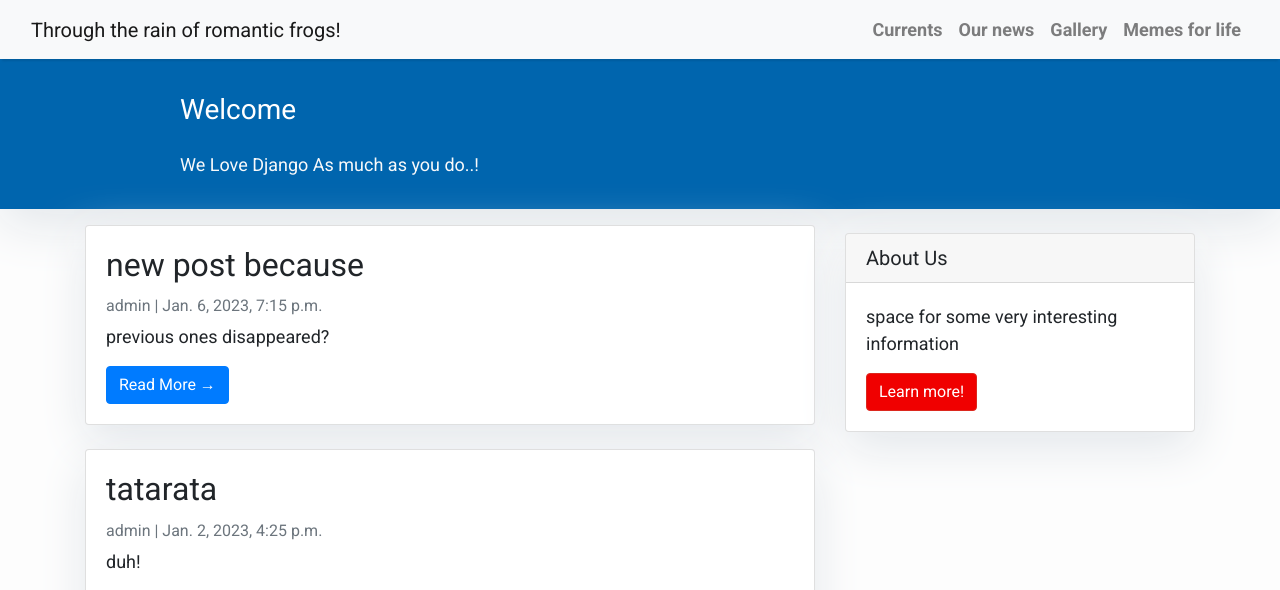
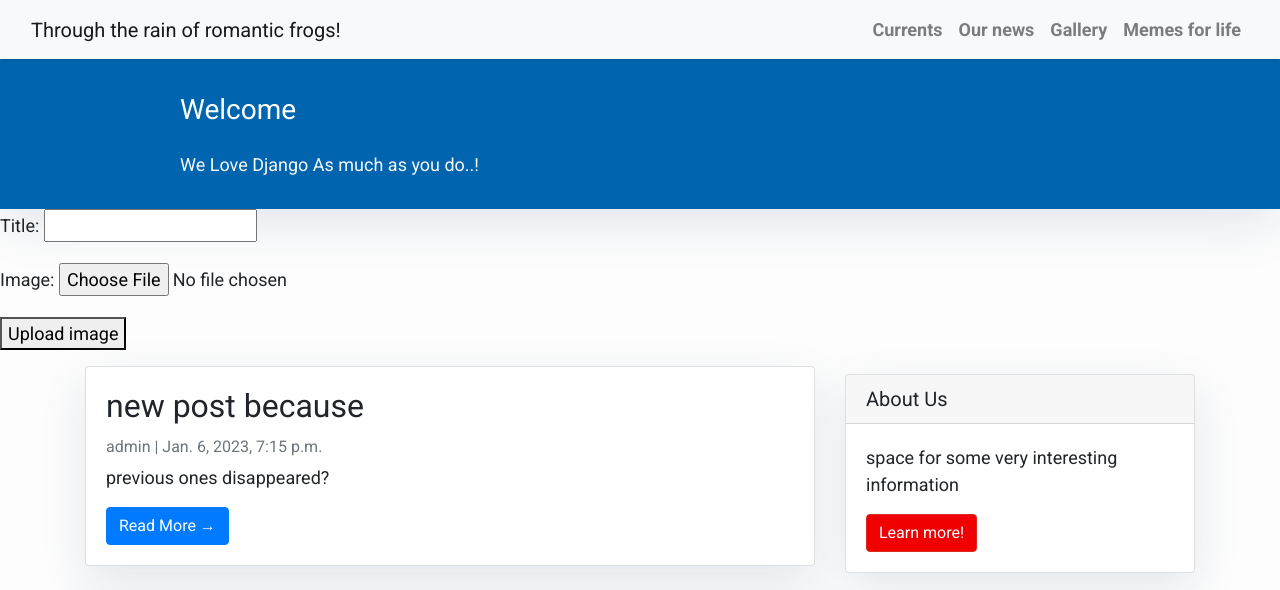
Before and after one commit to touhf/django_project, a Django app: template templates/index.html in a window 1280 px wide. Shown: the top 590 px of the page. Run offline with Django 4.2, Linux system fonts and the light colour scheme; the template is opened without the code that fills it: values that come from a table or form of the project are taken from there, others are empty; data comes from the database, SQL or seed files in the repository; both versions use the stored data as it was after the commit; some libraries are stand-ins or nearby versions.

Commit message:
uplading images

```diff
--- a/blog/forms.py
+++ b/blog/forms.py
@@ -1,4 +1,4 @@
-from .models import Comment
+from .models import Comment, Image
 from django import forms
 
 
@@ -6,3 +6,9 @@ class CommentForm(forms.ModelForm):
     class Meta:
         model = Comment
         fields = ('name', 'email', 'body')
+
+
+class ImageForm(forms.ModelForm):
+    class Meta:
+        model = Image
+        fields = '__all__'
--- a/blog/models.py
+++ b/blog/models.py
@@ -37,3 +37,11 @@ class Comment(models.Model):
 
     def __str__(self):
         return 'Comment {} by {}'.format(self.body, self.name)
+
+
+class Image(models.Model):
+    title = models.CharField(max_length=200)
+    image = models.ImageField(upload_to='images')
+
+    def __str__(self):
+        return self.title
--- a/blog/urls.py
+++ b/blog/urls.py
@@ -5,7 +5,8 @@ from django.contrib.staticfiles.urls import staticfiles_urlpatterns
 urlpatterns = [
     path('', views.PostList.as_view(), name='home'),
     path('<slug:slug>/', views.post_detail, name='post_detail'), #deleted the .as_view() part
-    path("about", views.AboutPageView.as_view(), name="about")
+    path("about", views.AboutPageView.as_view(), name="about"),
+    path('upload/', views.image_upload_view)
 ]
 
 urlpatterns += staticfiles_urlpatterns()
--- a/django_project/settings.py
+++ b/django_project/settings.py
@@ -128,3 +128,9 @@ STATIC_URL = 'static/'
 # https://docs.djangoproject.com/en/4.1/ref/settings/#default-auto-field
 
 DEFAULT_AUTO_FIELD = 'django.db.models.BigAutoField'
+
+# base url to serve media files
+MEDIA_URL = '/media/'
+
+# path where media is stored
+MEDIA_ROOT = os.path.join(BASE_DIR, 'media/')
--- a/django_project/urls.py
+++ b/django_project/urls.py
@@ -15,8 +15,13 @@ Including another URLconf
 """
 from django.contrib import admin
 from django.urls import path, include
+from django.conf import settings
+from django.conf.urls.static import static
 
 urlpatterns = [
     path('admin/', admin.site.urls),
     path('', include('blog.urls')),
 ]
+if settings.DEBUG:
+    urlpatterns += static(settings.MEDIA_URL,
+                document_root=settings.MEDIA_ROOT)
--- a/requirements.txt
+++ b/requirements.txt
@@ -1,3 +1,4 @@
 ###### 'pip install -r requirements.txt' to install
 django
 django-crispy-forms
+Pillow
--- a/templates/index.html
+++ b/templates/index.html
@@ -29,6 +29,17 @@
     </div>
 </header>
 
+    <form method="post" enctype="multipart/form-data">
+        {% csrf_token %}
+        {{ form.as_p }}
+        <button type="submit">Upload image</button>
+    </form>
+
+    {% if img_obj %}
+        <h3>Successfully uploaded: {{ img_obj.title }}</h3>
+        <img src="{{ img_obj.image.url }}" alt="connect" style="max-height:300px">
+    {% endif %}
+
 <div class="container">
     <div class="row">
         <!-- Blog Entries Column -->
```
Also changed, not shown: blog/views.py (+17 -2 lines), blog/migrations/0003_image.py (added), db.sqlite3.
